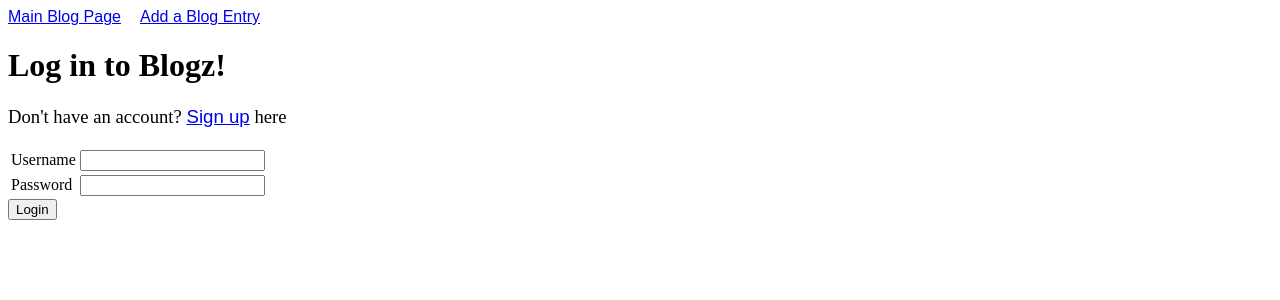
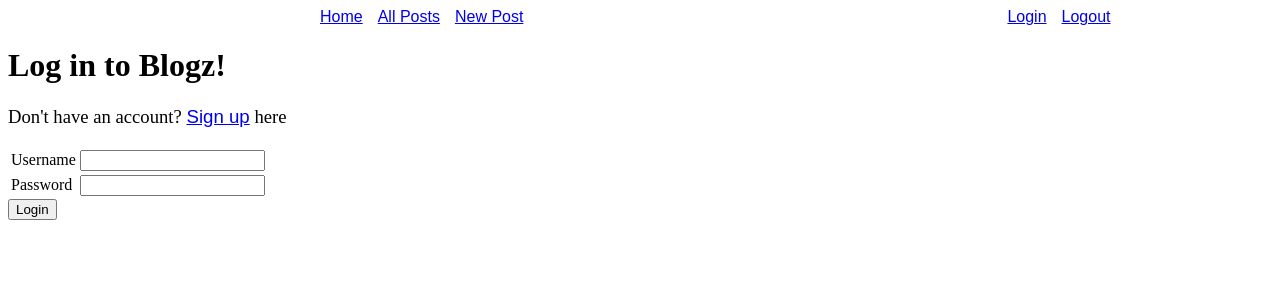
Before and after one commit to cagill3/blogz, a Flask app: page /login in a window 1280 px wide. Shown: the top 300 px of the page. Run offline with Flask 2, Linux system fonts and the light colour scheme.

Commit message:
Added nav links in header

```diff
--- a/main.py
+++ b/main.py
@@ -67,7 +67,7 @@ def signup():
 def login():
     if request.method == 'POST':
         username = request.form['username']
-        password = request.form['password ']
+        password = request.form['password']
         user = User.query.filter_by(username=username).first()
         if user and user.password == password:
             #TODO remember user has logged in
--- a/templates/base.html
+++ b/templates/base.html
@@ -6,8 +6,17 @@
                 color: red;
                 font-style: italic;
             }
-            .link2 {
+            .link1{
+                margin-top: 45px;
+                padding-left: 312px;
+            }
+            .link2, .link3, .link5 {
+                margin-top: 45px;
                 padding-left: 15px;
+            }
+            .link4{
+                margin-top: 45px;
+                padding-left: 480px;
             }
             .top-title{
                 padding-left: 550px;
@@ -41,7 +50,8 @@
 <body>
 
     <div>
-        <a href='/blog'>Main Blog Page</a> <a href='/newpost' class='link2'>Add a Blog Entry</a>
+        <a href='/' class='link1'>Home</a><a href="/blog" class='link2'>All Posts</a><a href='/newpost' class='link3'>New Post</a>
+        <a href="/blog" class='link4'>Login</a><a href='/newpost' class='link5'>Logout</a>
     </div>
 
     {% block content %}
--- a/templates/login.html
+++ b/templates/login.html
@@ -3,7 +3,7 @@
 {% block content %}
 <h1>Log in to Blogz!</h1>
 <p>Don't have an account? <a href="/signup">Sign up</a> here</p>
-<form action="/newpost" method="post">
+<form action="/login" method="post">
     <table>
         <tr>
             <td><label for="username">Username</label></td>
```
